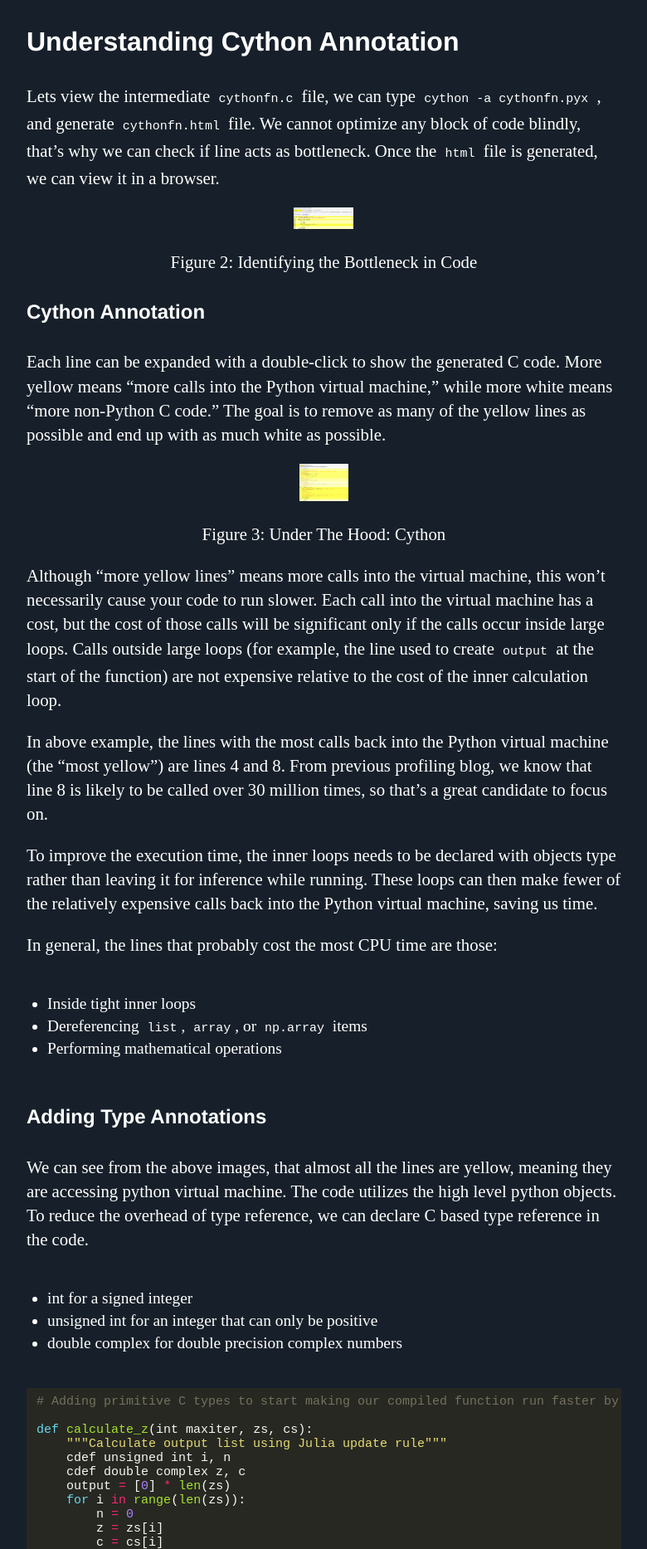
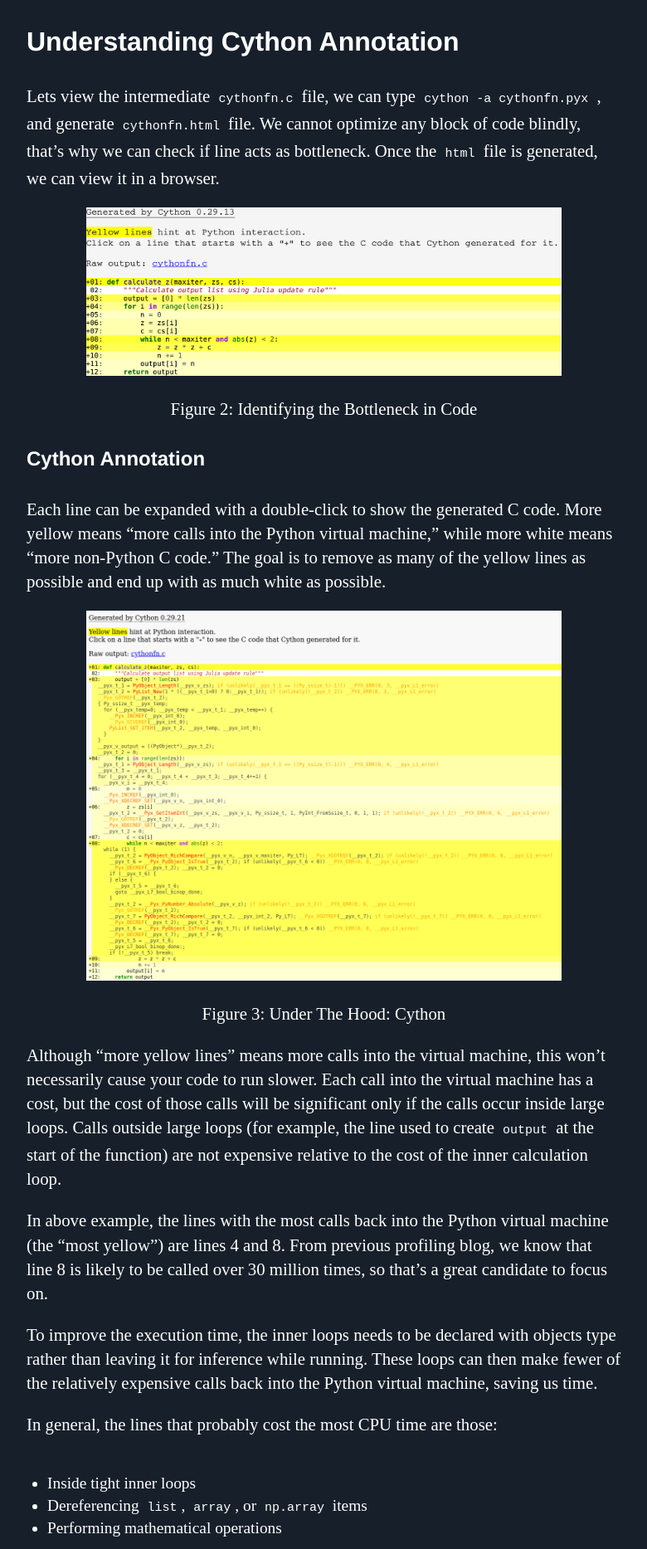
Before and after one commit to Mayurji/mayurji.github.io, a Jekyll site: the page built from _posts/2021-01-09-Making Python Faster - Part I.md, in a window 1280 px wide. Shown: the part 4533-6400 px from the top of the page at 83% size, without its empty margins (160-940 px from the left). Built offline with Jekyll 4.4.1, drawn with Linux system fonts in a browser that asks for light colours; formulas are drawn with MathJax 3; comment, search, counter and statistics services are not loaded.

Commit message:
Update 2021-01-09-Making Python Faster - Part I.md

````diff
--- a/_posts/2021-01-09-Making Python Faster - Part I.md
+++ b/_posts/2021-01-09-Making Python Faster - Part I.md
@@ -18,7 +18,7 @@
 Sometimes even compiled code will not bring in greater gains, for instance, if the code requires to call out different external libraries like string operation with regex, database calls, or programs with I/O operations, etc. Python code that tends to run faster after compiling is mathematical, and it has lots of loops that repeat the same operations many times. Inside these loops, you’re probably making lots of temporary objects.
 
 <center>
-<img src="{{site.url}}/assets/images/PythonFaster/compiler.png" class="post-body" style="zoom: 5%; background-color:#DCDCDC;" width="1000" height="600"/><br>
+<img src="{{site.url}}/assets/images/PythonFaster/compiler.png" style="zoom: 5%; background-color:#DCDCDC;" width="1000" height="600"/><br>
 <p>Figure 1: Compilers</p>
 </center>
 
@@ -155,7 +155,7 @@
 Lets view the intermediate `cythonfn.c` file, we can type `cython -a cythonfn.pyx` , and generate `cythonfn.html` file. We cannot optimize any block of code blindly, that's why we can check if line acts as bottleneck. Once the `html` file is generated, we can view it in a browser.
 
 <center>
-<img src="{{site.url}}/assets/images/PythonFaster/shrinked_cython.png" class="post-body" style="zoom: 5%; background-color:#DCDCDC;"/><br>
+<img src="{{site.url}}/assets/images/PythonFaster/shrinked_cython.png" style="zoom: 5%; background-color:#DCDCDC;"  width="80%" height=auto/><br>
 <p>Figure 2: Identifying the Bottleneck in Code</p>
 </center>
 
@@ -164,7 +164,7 @@
 Each line can be expanded with a double-click to show the generated C code. More yellow means “more calls into the Python virtual machine,” while more white means “more non-Python C code.” The goal is to remove as many of the yellow lines as possible and end up with as much white as possible.
 
 <center>
-<img src="{{site.url}}/assets/images/PythonFaster/expanded_cython.png" class="post-body" style="zoom: 5%; background-color:#DCDCDC;"/><br>
+<img src="{{site.url}}/assets/images/PythonFaster/expanded_cython.png" style="zoom: 5%; background-color:#DCDCDC;"  width="80%" height=auto/><br>
 <p>Figure 3: Under The Hood: Cython</p>
 </center>
 
@@ -207,7 +207,7 @@
     return output
 ```
 <center>
-<img src="{{site.url}}/assets/images/PythonFaster/cython_annotations.png" class="post-body" style="zoom: 5%; background-color:#DCDCDC;"/><br>
+<img src="{{site.url}}/assets/images/PythonFaster/cython_annotations.png" style="zoom: 5%; background-color:#DCDCDC;"  width="80%" height=auto/><br>
 <p>Figure 4: Cython Annotations</p>
 </center>
 
````
